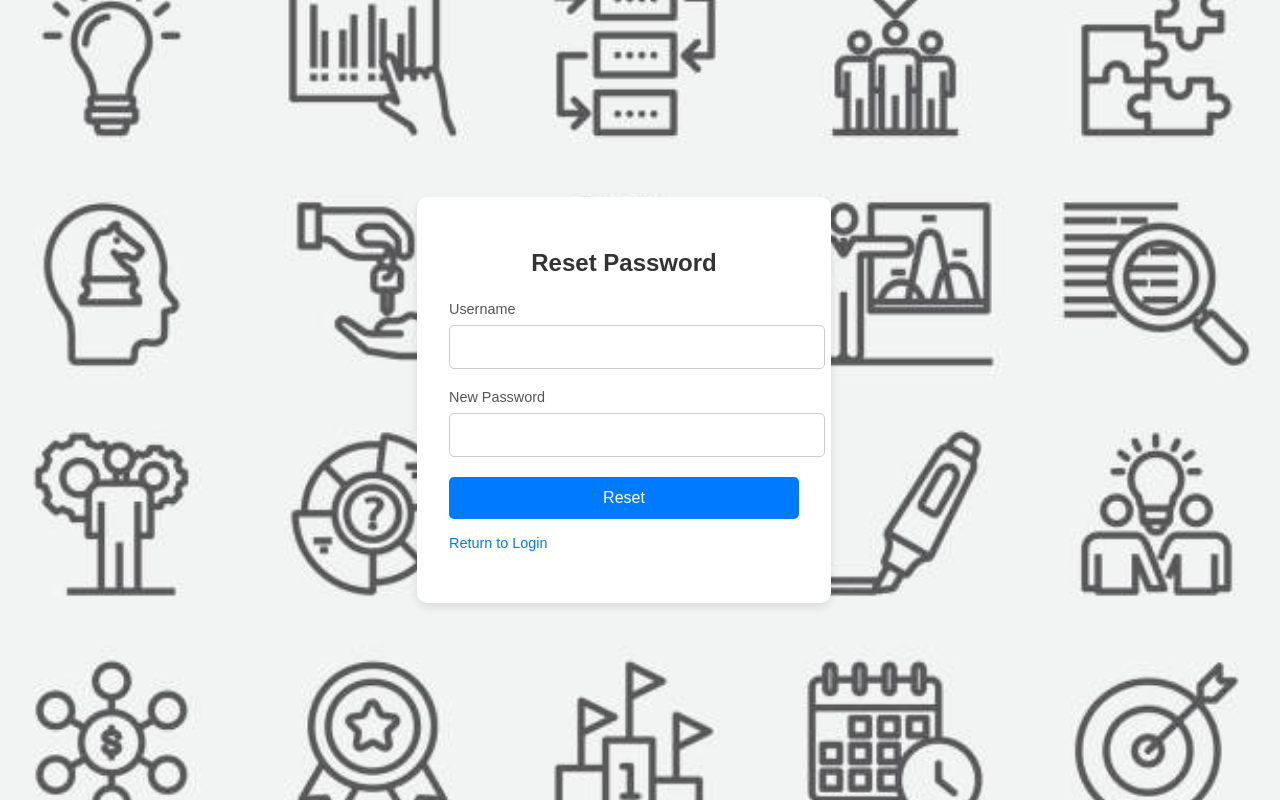
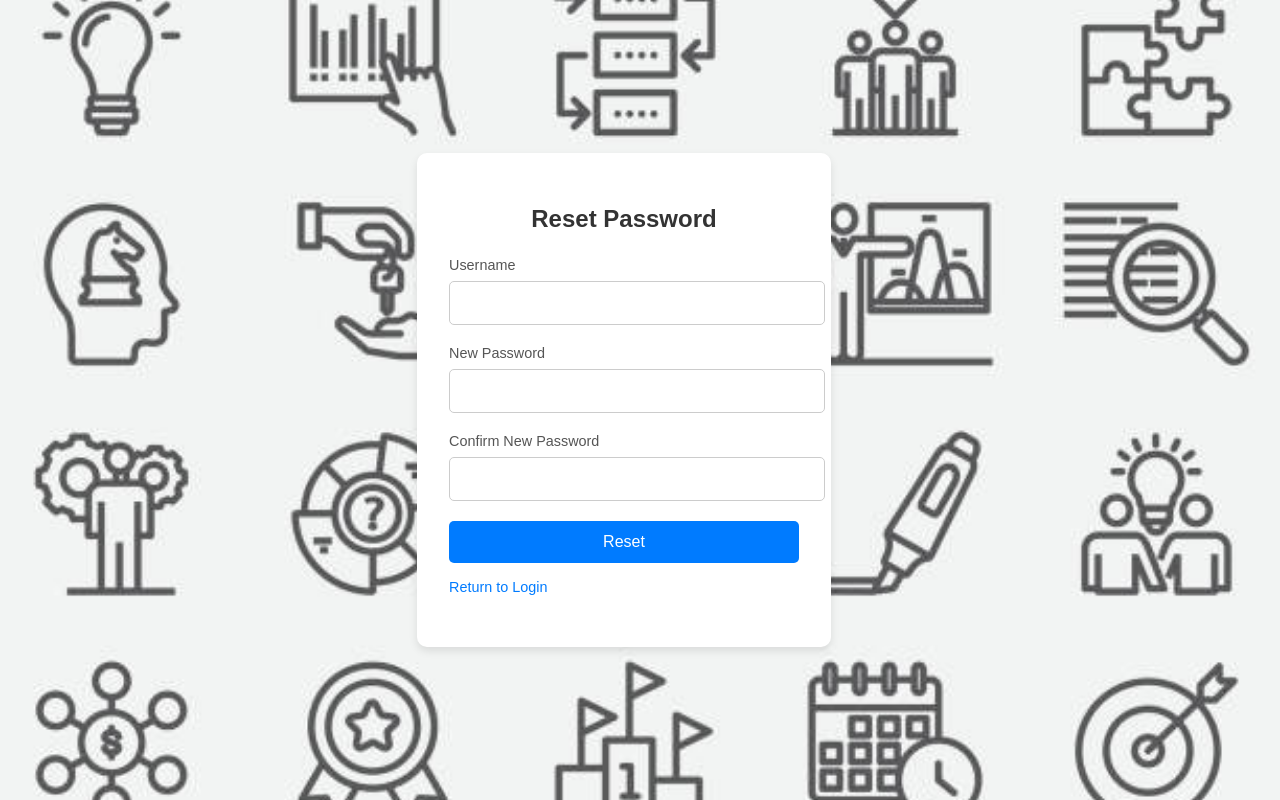
Before and after one commit to uaalumni02/task_management_front, a React (Create React App) app: page /reset/1 in a window 1280 px wide. Built offline with nearby package versions, Linux system fonts and the light colour scheme.

Commit message:
complete pswd reset

```diff
--- a/src/pages/ResetPassword.js
+++ b/src/pages/ResetPassword.js
@@ -1,16 +1,27 @@
 import React, { useState } from "react";
+import { useNavigate } from "react-router-dom"; // Import useNavigate
 import "../static/login.css";
 
 const ResetPassword = () => {
   const [userName, setUserName] = useState("");
   const [password, setPassword] = useState("");
+  const [confirmPassword, setConfirmPassword] = useState("");
   const [invalidReset, setInvalidReset] = useState("");
+  const navigate = useNavigate(); // Initialize useNavigate
 
   const handleSubmit = (event) => {
+    event.preventDefault();
+
+    // Check if passwords match before submitting
+    if (password !== confirmPassword) {
+      setInvalidReset("**Passwords do not match");
+      return;
+    }
+
     const url = window.location.pathname;
     const reset_token = url.substring(url.lastIndexOf("/") + 1);
     console.log(reset_token);
-    event.preventDefault();
+
     fetch("http://localhost:3000/api/updatePassword/" + reset_token, {
       method: "post",
       headers: {
@@ -24,8 +35,11 @@ const ResetPassword = () => {
       .then((res) => res.json())
       .then((response) => {
         console.log(response);
-        if (response.success == false) {
+        if (response.success === false) {
           setInvalidReset("**Please Enter Valid User Name and Password");
+        } else if (response.success === true) {
+          // If response is successful, redirect to login page
+          navigate("/");
         }
       })
       .catch((error) => console.error("Error:", error));
@@ -59,6 +73,17 @@ const ResetPassword = () => {
             />
           </div>
 
+          <div className="form-group">
+            <label htmlFor="confirmPassword">Confirm New Password</label>
+            <input
+              type="password"
+              id="confirmPassword"
+              name="confirmPassword"
+              onChange={(e) => setConfirmPassword(e.target.value)}
+              required
+            />
+          </div>
+
           <button type="submit" className="login-btn" onClick={handleSubmit}>
             Reset
           </button>
```
